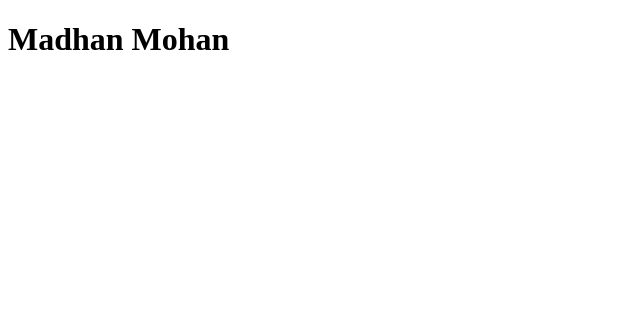
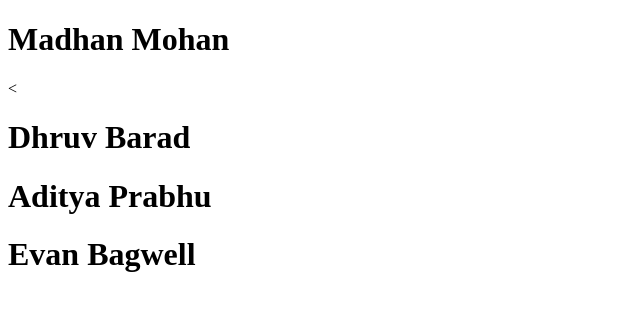
Before and after one commit to ArchEvan03/csci5117_1-22, a plain HTML site: page index.html in a window 1280 px wide. Shown: the whole page, without its empty margins (0-640 px from the left). Drawn offline with Linux system fonts and the light colour scheme.

Commit message:
Adding all names

```diff
--- a/index.html
+++ b/index.html
@@ -2,5 +2,8 @@
 <html>
 <body>
     <h1>Madhan Mohan</h1>
+    <<h1>Dhruv Barad</h1>
+    <h1>Aditya Prabhu</h1>
+    <h1>Evan Bagwell</h1>
 </body>
 </html>
```
